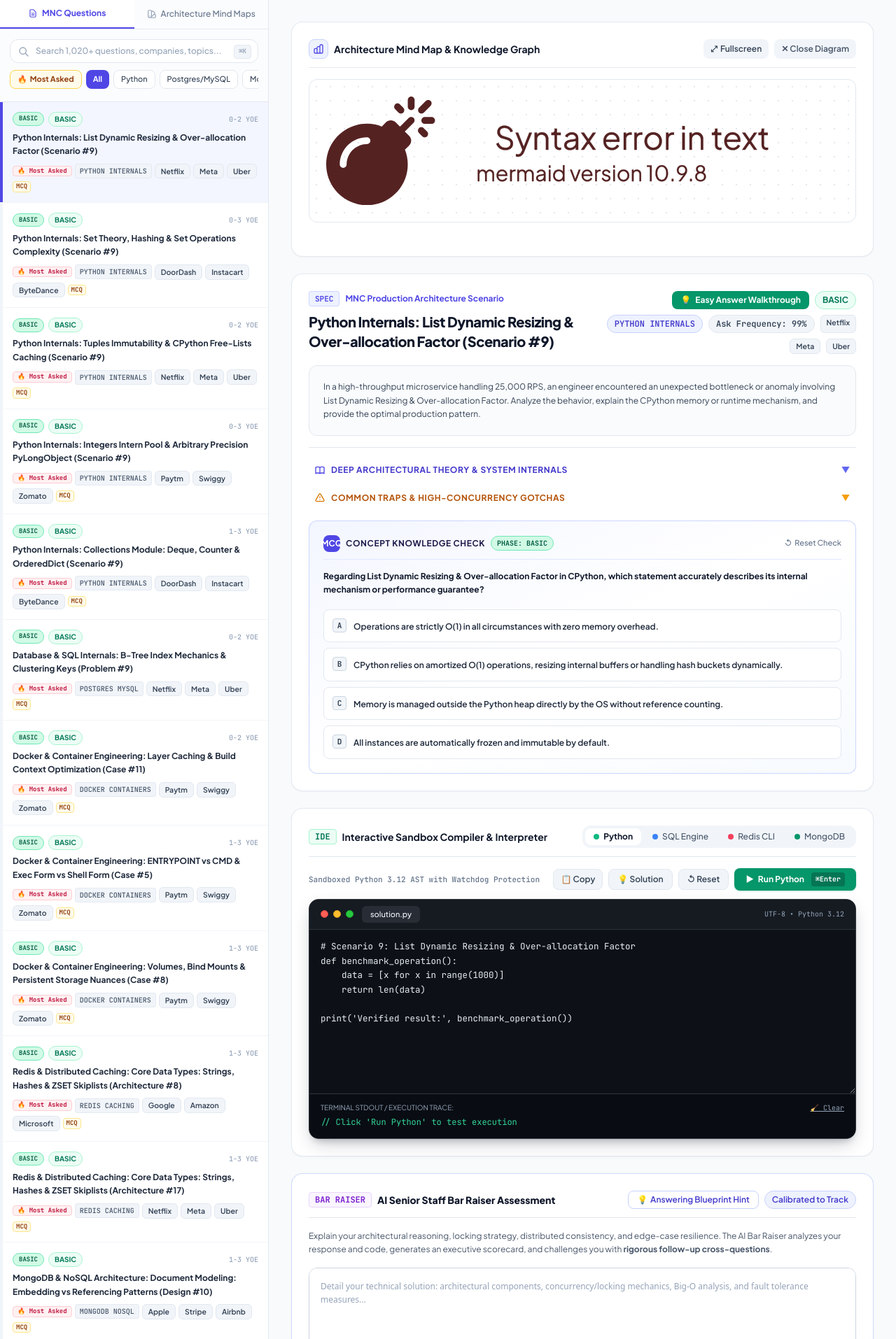
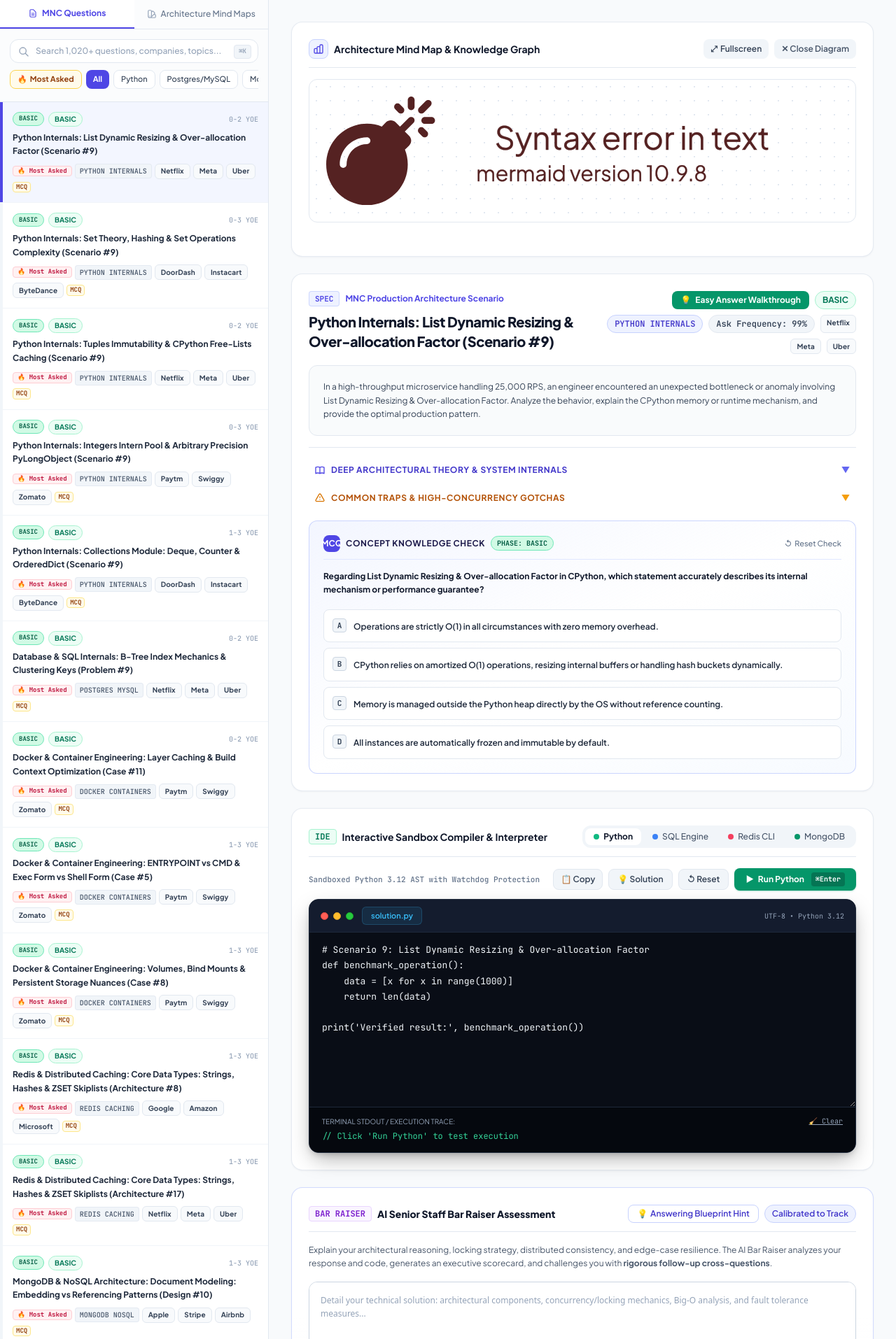
Before and after one commit to vivekjais16/backend_interview_trainer_dev, a FastAPI app: page / in a window 1280 px wide. Shown: the part 158-2072 px from the top of the page at 70% size. Run offline with FastAPI, Linux system fonts and the light colour scheme; tables that the repository leaves empty hold one stand-in row (values such as "Sample post"); data that the repository does not hold is empty; parts of the project's set-up code (start-up, migrations or seed data) failed here and were passed over; some libraries are stand-ins or nearby versions.

Commit message:
style: upgrade UI with premium design system inspired by Linear, Vercel, and Stripe

```diff
--- a/app/static/css/style.css
+++ b/app/static/css/style.css
@@ -1,21 +1,28 @@
-@import url('https://fonts.googleapis.com/css2?family=JetBrains+Mono:ital,wght@0,400;0,500;0,600;0,700;1,400&family=Plus+Jakarta+Sans:wght@400;500;600;700;800&family=Inter:wght@300;400;500;600;700&display=swap');
+@import url('https://fonts.googleapis.com/css2?family=JetBrains+Mono:ital,wght@0,400;0,500;0,600;0,700;1,400&family=Plus+Jakarta+Sans:wght@400;500;600;700;800;900&family=Inter:wght@300;400;500;600;700;800&display=swap');
 
 :root {
     --bg-page: #f8fafc;
     --bg-surface: #ffffff;
     --bg-subtle: #f1f5f9;
-    --border-subtle: #e2e8f0;
+    --border-subtle: rgba(226, 232, 240, 0.85);
     --border-strong: #cbd5e1;
     --text-primary: #0f172a;
-    --text-secondary: #475569;
+    --text-secondary: #334155;
     --text-muted: #64748b;
     --brand-primary: #4f46e5;
     --brand-primary-hover: #4338ca;
     --brand-accent: #6366f1;
-    --ide-bg: #0d1117;
-    --ide-header: #161b22;
-    --ide-border: #30363d;
-    --ide-text: #e6edf3;
+    --brand-gradient: linear-gradient(135deg, #4f46e5 0%, #6366f1 50%, #8b5cf6 100%);
+
+    /* IDE Dark Theme */
+    --ide-bg: #090d16;
+    --ide-surface: #0f172a;
+    --ide-header: #141c2e;
+    --ide-border: #1e293b;
+    --ide-text: #f1f5f9;
+    --ide-muted: #94a3b8;
+    --ide-accent: #38bdf8;
+    --ide-green: #10b981;
 }
 
 * {
@@ -32,12 +39,13 @@ code, pre, .font-mono {
 body {
     background-color: var(--bg-page);
     color: var(--text-primary);
+    overflow-x: hidden;
 }
 
-/* Custom Scrollbars */
+/* Custom Refined Scrollbars */
 ::-webkit-scrollbar {
-    width: 6px;
-    height: 6px;
+    width: 5px;
+    height: 5px;
 }
 ::-webkit-scrollbar-track {
     background: transparent;
@@ -50,16 +58,28 @@ body {
     background: #94a3b8;
 }
 
-/* Premium Card & Containers */
+/* Sleek Linear/Vercel Inspired Card Elevation */
 .premium-card {
     background: var(--bg-surface);
-    border: 1px solid rgba(226, 232, 240, 0.9);
+    border: 1px solid var(--border-subtle);
     border-radius: 16px;
-    box-shadow: 0 1px 3px 0 rgba(15, 23, 42, 0.03), 0 1px 2px -1px rgba(15, 23, 42, 0.03);
+    box-shadow: 0 1px 3px 0 rgba(15, 23, 42, 0.04), 0 1px 2px -1px rgba(15, 23, 42, 0.02);
     transition: all 0.2s cubic-bezier(0.16, 1, 0.3, 1);
 }
 .premium-card:hover {
-    box-shadow: 0 4px 12px -2px rgba(15, 23, 42, 0.06), 0 2px 6px -1px rgba(15, 23, 42, 0.04);
+    border-color: rgba(203, 213, 225, 0.9);
+    box-shadow: 0 6px 18px -4px rgba(15, 23, 42, 0.06), 0 2px 6px -1px rgba(15, 23, 42, 0.03);
+}
+
+/* Glowing Accent Badges */
+.glow-amber {
+    box-shadow: 0 0 12px -2px rgba(245, 158, 11, 0.45);
+}
+.glow-indigo {
+    box-shadow: 0 0 12px -2px rgba(99, 102, 241, 0.4);
+}
+.glow-emerald {
+    box-shadow: 0 0 12px -2px rgba(16, 185, 129, 0.4);
 }
 
 /* Professional IDE Window Shell */
@@ -68,7 +88,7 @@ body {
     border: 1px solid var(--ide-border);
     border-radius: 14px;
     overflow: hidden;
-    box-shadow: 0 10px 25px -5px rgba(15, 23, 42, 0.25), 0 8px 10px -6px rgba(15, 23, 42, 0.2);
+    box-shadow: 0 12px 30px -6px rgba(0, 0, 0, 0.35), 0 4px 10px -3px rgba(0, 0, 0, 0.2);
     display: flex;
     flex-direction: column;
 }
@@ -76,7 +96,7 @@ body {
 .ide-header {
     background: var(--ide-header);
     border-bottom: 1px solid var(--ide-border);
-    padding: 9px 16px;
+    padding: 10px 16px;
     display: flex;
     align-items: center;
     justify-content: space-between;
@@ -104,14 +124,15 @@ body {
     border-radius: 6px;
     font-size: 11px;
     font-family: 'JetBrains Mono', monospace;
-    font-weight: 500;
-    color: #8b949e;
+    font-weight: 600;
+    color: #94a3b8;
     background: transparent;
     transition: all 0.15s ease;
 }
 .ide-tab.active {
-    color: #f0f6fc;
-    background: rgba(110, 118, 129, 0.2);
+    color: #38bdf8;
+    background: rgba(56, 189, 248, 0.1);
+    border: 1px solid rgba(56, 189, 248, 0.2);
 }
 
 .ide-editor-area {
@@ -123,28 +144,52 @@ body {
 .ide-textarea {
     width: 100%;
     background: transparent;
-    color: #e6edf3;
+    color: #f1f5f9;
     font-family: 'JetBrains Mono', monospace !important;
-    font-size: 12.5px;
-    line-height: 1.65;
-    padding: 14px 16px;
+    font-size: 13px;
+    line-height: 1.7;
+    padding: 14px 18px;
     border: none;
     outline: none;
     resize: vertical;
     tab-size: 4;
 }
 .ide-textarea::placeholder {
-    color: #484f58;
+    color: #475569;
 }
 
 /* Sleek Terminal Output Console */
 .ide-console {
-    background: #090d13;
+    background: #05080e;
     border-top: 1px solid var(--ide-border);
-    padding: 12px 16px;
+    padding: 12px 18px;
     font-family: 'JetBrains Mono', monospace;
     font-size: 12px;
-    line-height: 1.5;
+    line-height: 1.6;
+}
+
+/* High-End Segmented Controls */
+.segmented-control {
+    background: #f1f5f9;
+    padding: 3px;
+    border-radius: 12px;
+    border: 1px solid #e2e8f0;
+    display: flex;
+    align-items: center;
+    gap: 2px;
+}
+.segmented-control button {
+    padding: 6px 14px;
+    border-radius: 9px;
+    font-size: 12px;
+    font-weight: 600;
+    color: #475569;
+    transition: all 0.15s ease;
+}
+.segmented-control button.active {
+    background: #ffffff;
+    color: #0f172a;
+    box-shadow: 0 1px 3px rgba(0, 0, 0, 0.08);
 }
 
 /* Experience Badges */
@@ -171,17 +216,19 @@ body {
 
 /* Company Tags */
 .company-tag {
-    font-size: 10.5px;
-    font-weight: 600;
-    padding: 2px 8px;
+    font-size: 10px;
+    font-weight: 700;
+    padding: 2.5px 8px;
     border-radius: 6px;
-    background: #f1f5f9;
+    background: #f8fafc;
     color: #334155;
     border: 1px solid #e2e8f0;
     transition: all 0.15s ease;
+    letter-spacing: 0.01em;
 }
 .company-tag:hover {
-    background: #e2e8f0;
+    background: #f1f5f9;
+    border-color: #cbd5e1;
     color: #0f172a;
 }
 
```
Also changed, not shown: other parts of app/static/css/style.css (+24 -15 lines).
